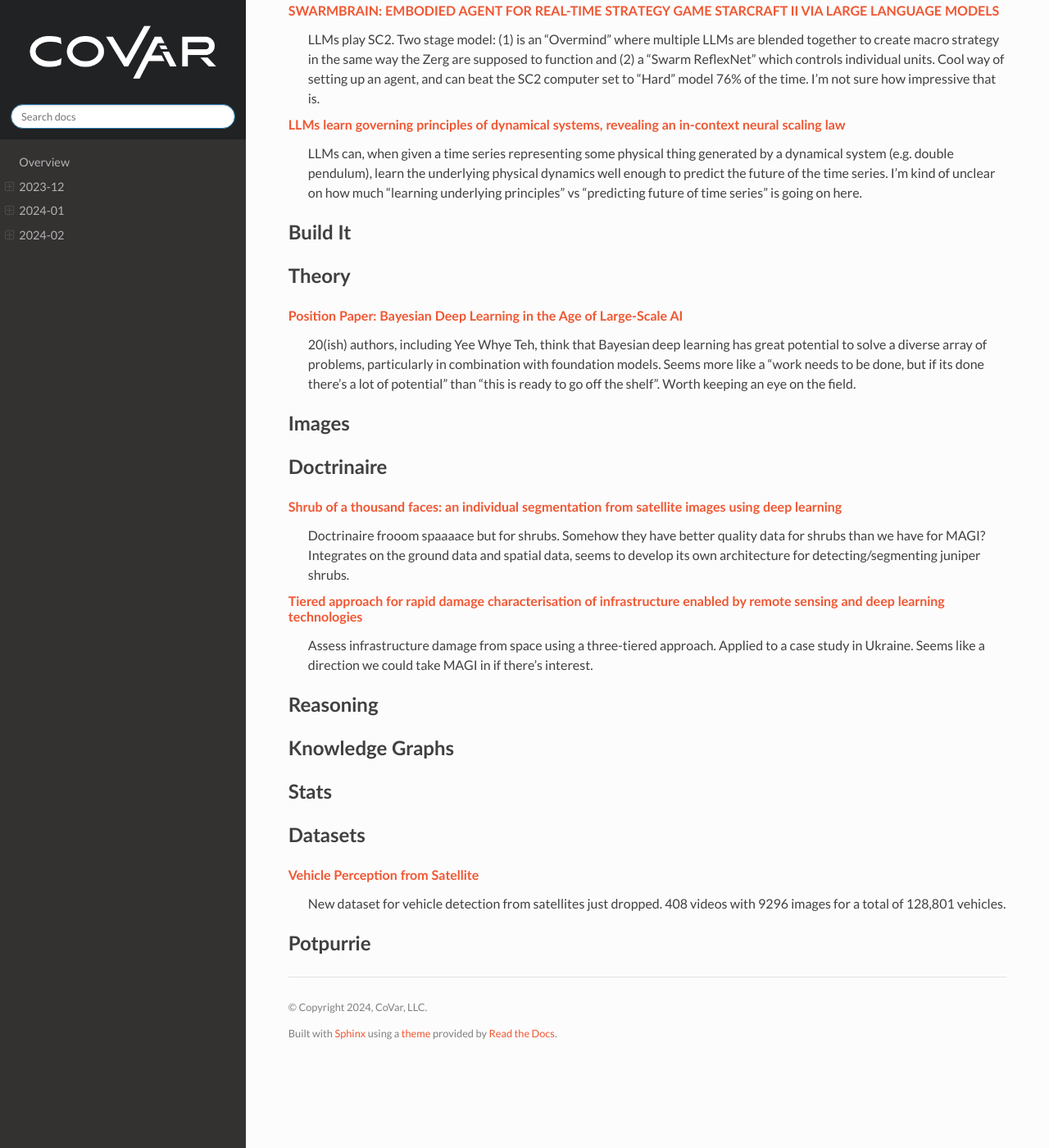
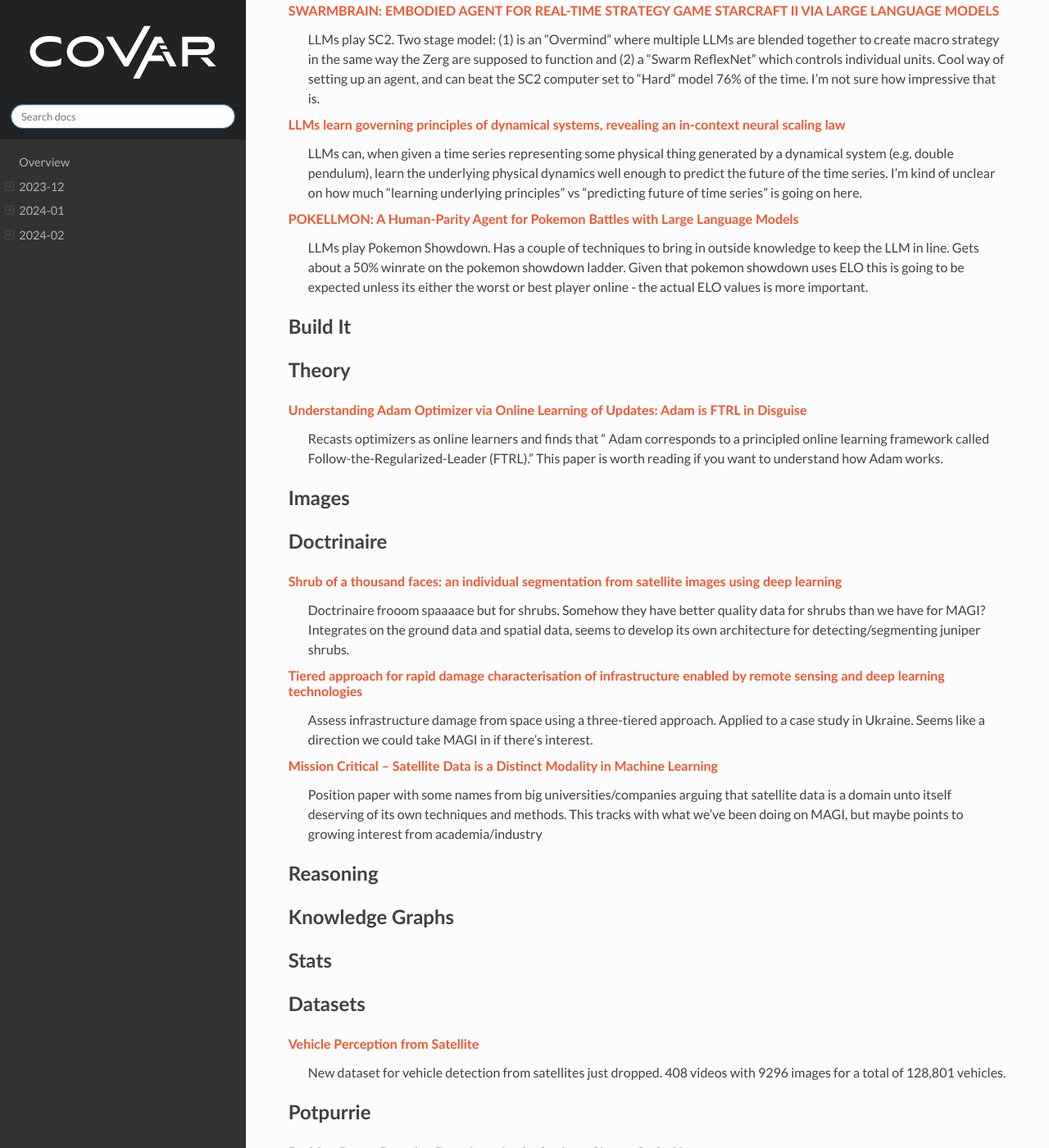
Before and after one commit to covartech/zeitgeist, a Sphinx documentation site: the page built from docs/issues/2024-03.rst, in a window 1280 px wide and 1400 px high, scrolled down 205 px. Shown: the whole window at 82% size. Built offline with Sphinx 7.4.7 and the Read the Docs theme 2.0.0, drawn with Linux system fonts in a browser that asks for light colours; some of the changed text lies outside the part shown.

Commit message:
Update 2024_02_05

```diff
--- a/docs/issues/2024-03.rst
+++ b/docs/issues/2024-03.rst
@@ -10,15 +10,17 @@
 `LLMs learn governing principles of dynamical systems, revealing an in-context neural scaling law <https://arxiv.org/pdf/2402.00795.pdf>`_
     LLMs can, when given a time series representing some physical thing generated by a dynamical system (e.g. double pendulum), learn the underlying physical dynamics well enough to predict the future of the time series.  I'm kind of unclear on how much "learning underlying principles" vs "predicting future of time series" is going on here.
 
+`POKELLMON: A Human-Parity Agent for Pokemon Battles with Large Language Models <https://arxiv.org/pdf/2402.01118.pdf>`_
+    LLMs play Pokemon Showdown.  Has a couple of techniques to bring in outside knowledge to keep the LLM in line.  Gets about a 50% winrate on the pokemon showdown ladder.  Given that pokemon showdown uses ELO this is going to be expected unless its either the worst or best player online - the actual ELO values is more important.
+
 Build It
 --------
 
 
 Theory
 ------
-`Position Paper: Bayesian Deep Learning in the Age of Large-Scale AI <https://arxiv.org/pdf/2402.00809.pdf>`_
-    20(ish) authors, including Yee Whye Teh, think that Bayesian deep learning has great potential to solve a diverse array of problems, particularly in combination with foundation models.  Seems more like a "work needs to be done, but if its done there's a lot of potential" than "this is ready to go off the shelf".  Worth keeping an eye on the field.
-
+`Understanding Adam Optimizer via Online Learning of Updates: Adam is FTRL in Disguise <2402.01567.pdf (arxiv.org)>`_
+    Recasts optimizers as online learners and finds that " Adam corresponds to a principled online learning framework called Follow-the-Regularized-Leader (FTRL)."  This paper is worth reading if you want to understand how Adam works.
 
 Images
 ------
@@ -32,6 +34,9 @@
 `Tiered approach for rapid damage characterisation of infrastructure enabled by remote sensing and deep learning technologies <https://arxiv.org/ftp/arxiv/papers/2401/2401.17759.pdf>`_
     Assess infrastructure damage from space using a three-tiered approach.  Applied to a case study in Ukraine.  Seems like a direction we could take MAGI in if there's interest.
 
+`Mission Critical – Satellite Data is a Distinct Modality in Machine Learning <Mission Critical – Satellite Data is a Distinct Modality in Machine Learning (arxiv.org)>`_
+    Position paper with some names from big universities/companies arguing that satellite data is a domain unto itself deserving of its own techniques and methods.  This tracks with what we've been doing on MAGI, but maybe points to growing interest from academia/industry
+
 Reasoning
 ---------
 
@@ -43,9 +48,13 @@
 
 Datasets
 ---------
-
 `Vehicle Perception from Satellite <https://arxiv.org/pdf/2402.00703.pdf>`_
     New dataset for vehicle detection from satellites just dropped.  408 videos with 9296 images for a total of 128,801 vehicles.
 
 Potpurrie
 ---------
+`Position Paper: Bayesian Deep Learning in the Age of Large-Scale AI <https://arxiv.org/pdf/2402.00809.pdf>`_
+    20(ish) authors, including Yee Whye Teh, think that Bayesian deep learning has great potential to solve a diverse array of problems, particularly in combination with foundation models.  Seems more like a "work needs to be done, but if its done there's a lot of potential" than "this is ready to go off the shelf".  Worth keeping an eye on the field.
+
+`Estimating individual contributions to team success in women’s college volleyball <https://arxiv.org/pdf/2402.01083.pdf>`_
+    Models individual performance in the 2022 NCAA womens basketball season using a Markov Chain to simulate the progression of a game and a generalized linear mixed effects model to model individual contributions.  Seems to be a step forward for the field.
```
